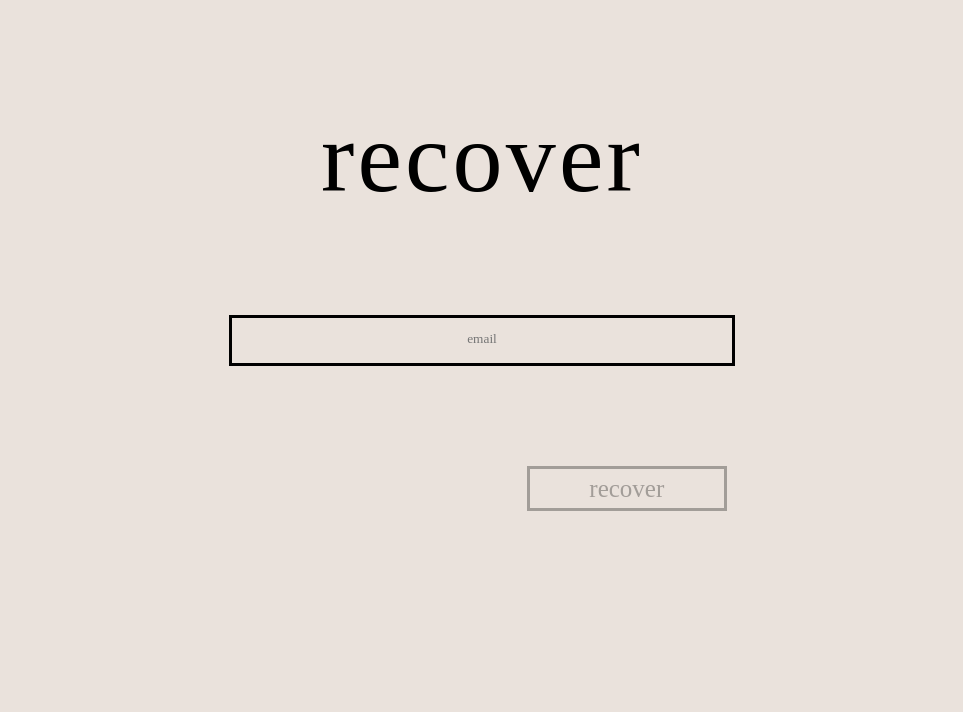
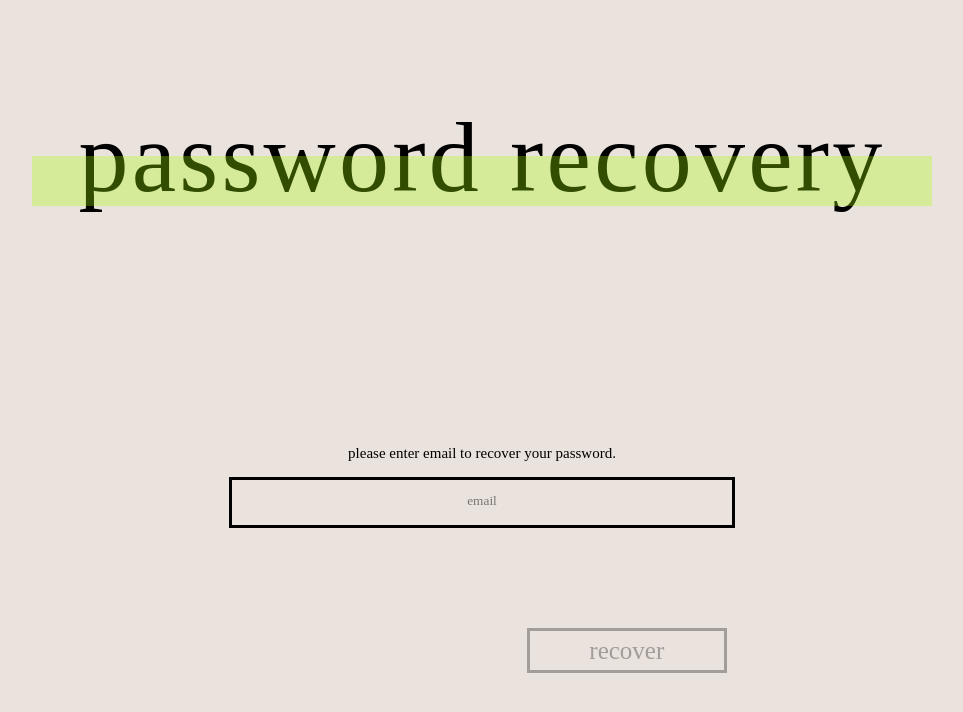
Before and after one commit to natreeum/harudiary, a React (Create React App) app in the folder client/: page /recover in a window 1280 px wide. Shown: the top 712 px of the page, without its empty margins (158-1121 px from the left). Built offline with nearby package versions, Linux system fonts and the light colour scheme.

Commit message:
css highlight fix

```diff
--- a/client/src/Pages/Landing.css
+++ b/client/src/Pages/Landing.css
@@ -58,25 +58,14 @@ body{
 #loginBTN:hover:enabled{
     background-color: #A7FF00;
     cursor: pointer;
-    opacity: 100%;
 }
-/* #title_highlighter{ */
-    /* background-color: #A7FF00; */
-    /* width: 500px; */
-    /* height: 40px; */
-    /* z-index: 3; */
-    /* opacity: 30%; */
-    /* position:absolute; */
-    /* left: 32.5%; */
-    /* top: 25%; */
-/* } */
-/* #highlighter{ */
-    /* background-color: #A7FF00; */
-    /* width: 120px; */
-    /* height: 15px; */
-    /* z-index: 3; */
-    /* opacity: 30%; */
-    /* position:absolute; */
-    /* left: 20%; */
-    /* top: 53%; */
-/* } */
+#title_highlighter{
+    background-color: #A7FF00;
+    height: 50px;
+    width: 500px;
+    z-index: 3;
+    position: relative;
+    bottom: 200px;
+    opacity: 30%;
+    display: inline-block;
+}
--- /dev/null
+++ b/client/src/Pages/Recovery.css
@@ -0,0 +1,15 @@
+#title_highlighter1{
+    background-color: #A7FF00;
+    height: 50px;
+    width: 900px;
+    z-index: 3;
+    position: relative;
+    bottom: 200px;
+    opacity: 30%;
+    display: inline-block;
+}
+#text{
+    font-family: Glitten;
+    src: url("./Glitten-Regular.otf");
+    font-size: 15px
+}
--- a/client/src/Pages/recovery.js
+++ b/client/src/Pages/recovery.js
@@ -2,6 +2,7 @@ import React, {useState} from "react";
 import Form from "react-bootstrap/Form"
 import Button from "react-bootstrap/Button"
 import {Link} from "react-router-dom"
+import './Recovery.css'
 
 const Recovery = () => {
     const [email, setEmail] = useState('');
@@ -16,8 +17,10 @@ const Recovery = () => {
     return(
         <div id="recover">
         <div id="title">
-            <p>recover</p>
+            <p>password recovery</p>
+            <div id="title_highlighter1"></div>
         </div>
+        <p id="text">please enter email to recover your password.</p>
         <Form onSubmit={handleSubmit}>
         <div id="border">
         <Form.Group size="lg" controlId="email">
```
